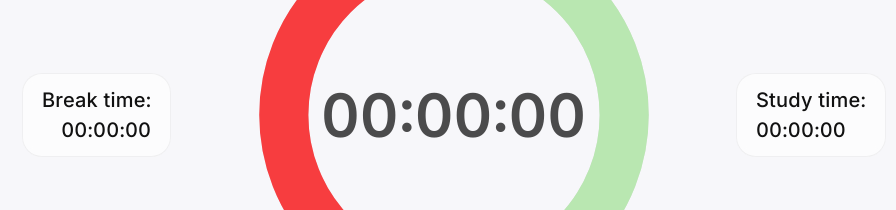
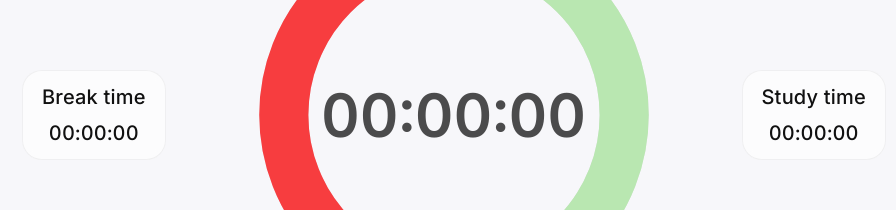
Before and after one commit to crixppp/study, a plain HTML site: page index.html in a window 1280 px wide. Shown: the part 254-464 px from the top of the page, without its empty margins (186-1082 px from the left). Drawn offline with Linux system fonts and the light colour scheme.

Commit message:
Tighten total card alignment

```diff
--- a/app.js
+++ b/app.js
@@ -37,6 +37,8 @@
   timer: document.getElementById("timer"),
   studyTotal: document.getElementById("studyTotal"),
   breakTotal: document.getElementById("breakTotal"),
+  studyTotalValue: document.querySelector("#studyTotal .total__value"),
+  breakTotalValue: document.querySelector("#breakTotal .total__value"),
   btnStudy: document.getElementById("btnStudy"),
   btnBreak: document.getElementById("btnBreak"),
   btnPause: document.getElementById("btnPause"),
@@ -320,8 +322,17 @@
 }
 
 function updateTotals(studyMs, breakMs) {
-  elements.studyTotal.textContent = `Study time:\n${formatHms(studyMs)}`;
-  elements.breakTotal.textContent = `Break time:\n${formatHms(breakMs)}`;
+  if (elements.studyTotalValue) {
+    elements.studyTotalValue.textContent = formatHms(studyMs);
+  } else if (elements.studyTotal) {
+    elements.studyTotal.textContent = `Study time\n${formatHms(studyMs)}`;
+  }
+
+  if (elements.breakTotalValue) {
+    elements.breakTotalValue.textContent = formatHms(breakMs);
+  } else if (elements.breakTotal) {
+    elements.breakTotal.textContent = `Break time\n${formatHms(breakMs)}`;
+  }
 }
 
 function updateTimerDisplay(elapsedMs, activeMode) {
--- a/index.html
+++ b/index.html
@@ -41,7 +41,10 @@
       <main class="app__main" role="main">
         <section class="board" aria-labelledby="totals-heading">
           <h2 id="totals-heading" class="sr-only">Time overview</h2>
-          <div class="total total--break" id="breakTotal" data-testid="break-total">Break time:&#10;00:00:00</div>
+          <div class="total total--break" id="breakTotal" data-testid="break-total">
+            <span class="total__label">Break time</span>
+            <span class="total__value">00:00:00</span>
+          </div>
           <div class="ring-block">
             <div class="ring-stack">
               <svg id="ringSvg" data-testid="ring-svg" viewBox="0 0 220 220" role="presentation" aria-hidden="true">
@@ -52,7 +55,10 @@
               <div class="timer" id="timer" data-testid="timer" role="timer" aria-live="polite">00:00:00</div>
             </div>
           </div>
-          <div class="total total--study" id="studyTotal" data-testid="study-total">Study time:&#10;00:00:00</div>
+          <div class="total total--study" id="studyTotal" data-testid="study-total">
+            <span class="total__label">Study time</span>
+            <span class="total__value">00:00:00</span>
+          </div>
         </section>
         <section class="controls" aria-label="Timer controls">
           <button id="btnStudy" data-testid="btn-study" class="control-btn control-btn--primary" type="button">Start Study</button>
--- a/styles.css
+++ b/styles.css
@@ -264,13 +264,17 @@
   box-shadow: inset 0 0 0 1px var(--surface-border);
   backdrop-filter: blur(6px);
   transition: background-color 260ms ease, color 260ms ease, box-shadow 260ms ease;
-  white-space: pre-line;
+  display: flex;
+  flex-direction: column;
+  align-items: center;
+  justify-content: center;
+  gap: 0.4rem;
+  text-align: center;
 }
 
 .total--break {
   grid-area: break;
   justify-self: end;
-  text-align: right;
 }
 
 .total--study {
```
